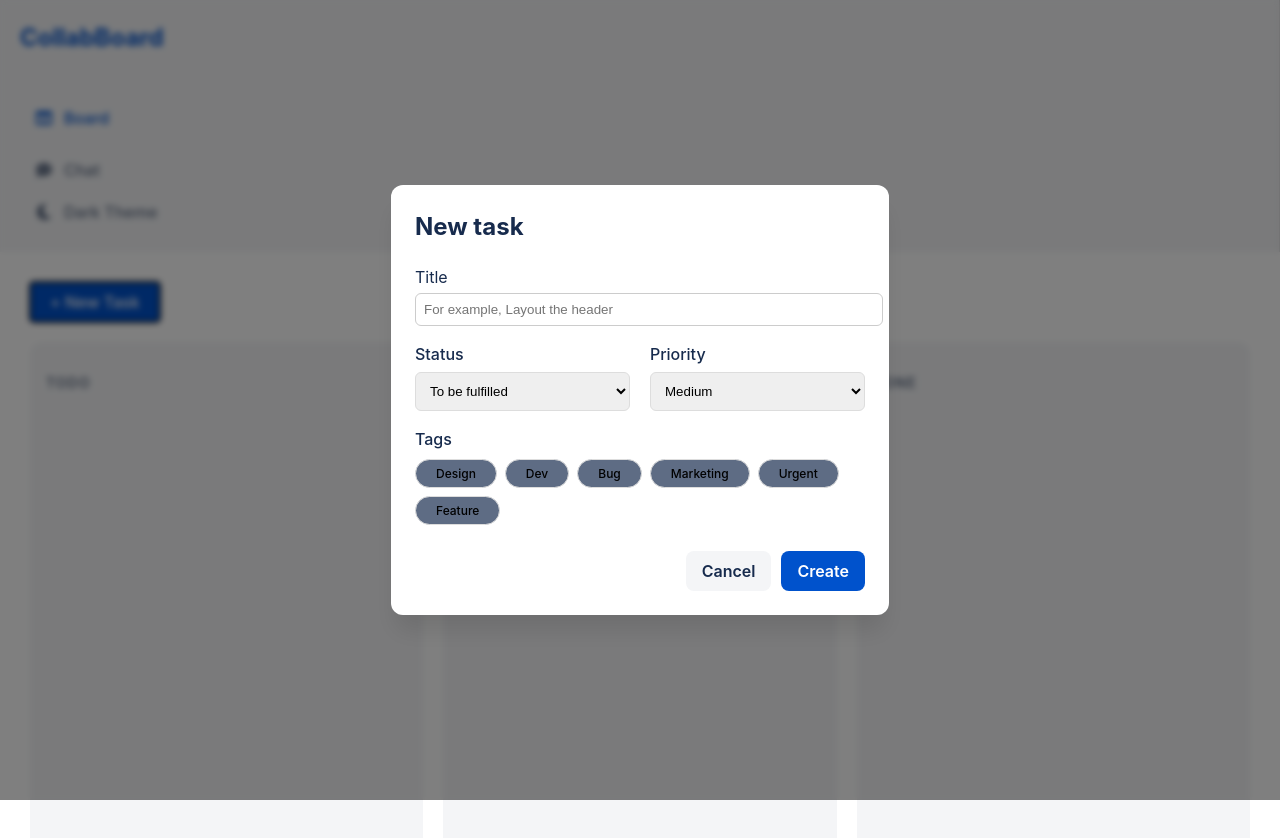
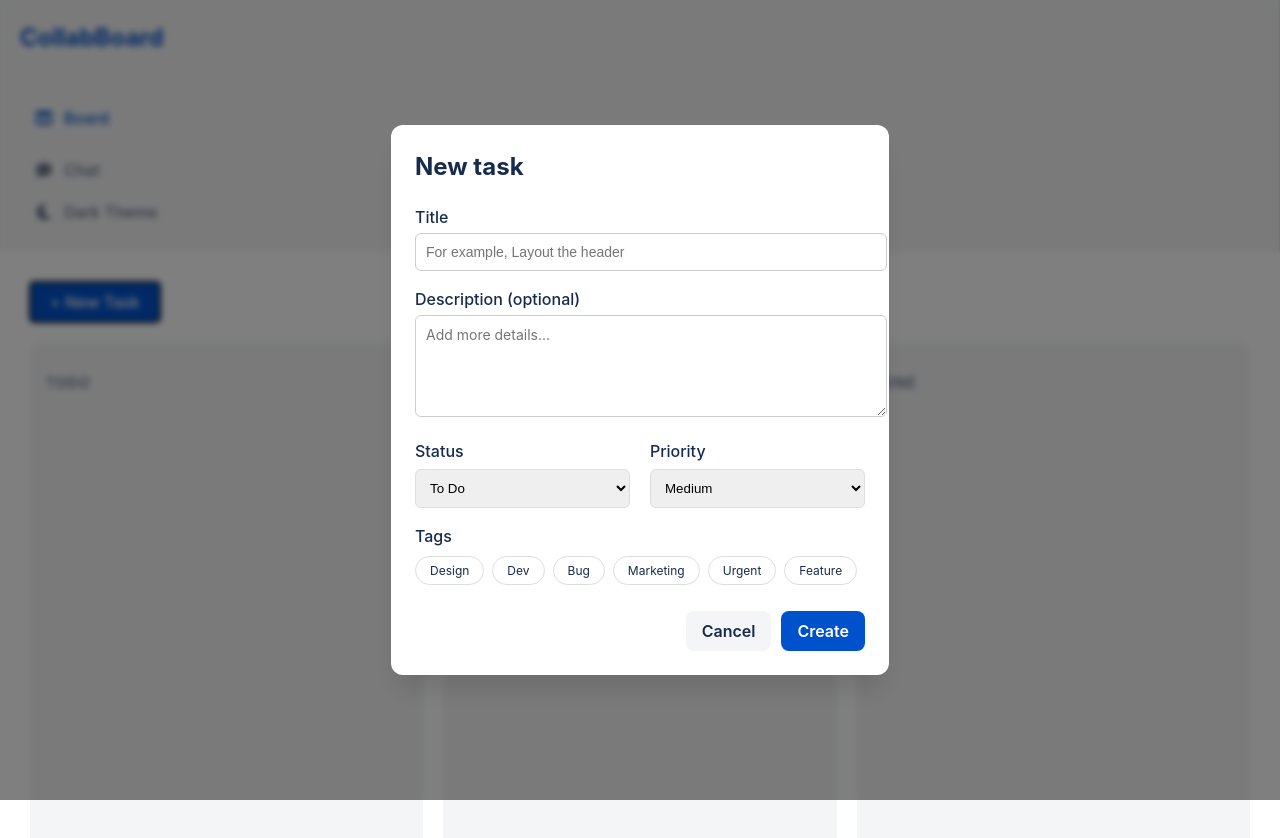
Before and after one commit to Cauteros974/collab-board, a React (Vite) app: page /board in a window 1280 px wide. Both pictures are taken after a click on the button "+ New Task". Shown: the top 838 px of the page. Built offline with nearby package versions, Linux system fonts and the light colour scheme.

Commit message:
Update CreateTaskModal.tsx

```diff
--- a/src/features/tasks/components/CreateTaskModal.tsx
+++ b/src/features/tasks/components/CreateTaskModal.tsx
@@ -1,12 +1,12 @@
 import React from 'react';
-import { useForm, Watch } from 'react-hook-form';
+import { useForm } from 'react-hook-form';
 import { zodResolver } from '@hookform/resolvers/zod';
 import { z } from 'zod';
 import { useTaskStore } from '../store';
 import { Button } from '../../../components/ui/Button/Button/Button';
 import { type Status, type Priority } from '../types';
 
-//Validation Scheme
+//Validation Schema
 const taskSchema = z.object({
     title: z.string().min(2, 'Minimum 2 characters').max(50, 'Maximum 50'),
     description: z.string().optional(),
@@ -44,7 +44,7 @@ export const CreateTaskModal: React.FC<Props> = ({ isOpen, onClose }) => {
     const currentTags = selectedTags || [];
     if(currentTags.includes(tag)) {
       setValue('tags', currentTags.filter(t => t !== tag));
-    } else{
+    } else {
       setValue('tags', [...currentTags, tag]);
     }
   };
@@ -76,24 +76,49 @@ export const CreateTaskModal: React.FC<Props> = ({ isOpen, onClose }) => {
         <h2 style={{ marginTop: 0, marginBottom: 20 }}>New task</h2>
         <form onSubmit={handleSubmit(onSubmit)} style={{ display: 'flex', flexDirection: 'column', gap: 16 }}>
 
-
-
+          {/*Title*/}
           <div>
-            <label style={{ display: 'block', marginBottom: 4 }}>Title</label>
+            <label style={{ display: 'block', marginBottom: 4, fontWeight: 500 }}>Title</label>
             <input
               {...register('title')}
               placeholder='For example, Layout the header'
-              style={{ width: '100%', padding: 8, borderRadius: 6, border: '1px solid #ccc' }}
+              style={{
+                width: '100%',
+                padding: 10,
+                borderRadius: 6,
+                border: '1px solid #ccc',
+                fontSize: '14px'
+              }}
             />
             {errors.title && <span style={{ color: 'red', fontSize: 12 }}>{errors.title.message}</span>}
           </div>
 
+          {/*Description (optional)*/}
+          <div>
+            <label style={{ display: 'block', marginBottom: 4, fontWeight: 500 }}>Description (optional)</label>
+            <textarea
+              {...register('description')}
+              placeholder='Add more details...'
+              style={{
+                width: '100%',
+                padding: 10,
+                borderRadius: 6,
+                border: '1px solid #ccc',
+                fontSize: '14px',
+                minHeight: '80px',
+                resize: 'vertical',
+                fontFamily: 'inherit'
+              }}
+            />
+          </div>
+
+          {/*Status and Priority*/}
           <div style={{display: 'flex', gap: 20 }}>
             <div style={{ flex: 1}}>
               <label style={{ display: 'block', marginBottom: 6, fontWeight: 500 }}>Status</label>
               <select {...register('status')} style={{ width: '100%', padding: '10px', borderRadius: 6, border: '1px solid #ddd'  }}>
-                <option value="todo">To be fulfilled</option>
-                <option value="in-progress">At work</option>
+                <option value="todo">To Do</option>
+                <option value="in-progress">In Progress</option>
                 <option value="done">Done</option>
               </select>
             </div>
@@ -120,12 +145,14 @@ export const CreateTaskModal: React.FC<Props> = ({ isOpen, onClose }) => {
                     type="button"
                     onClick={() => toggleTag(tag)}
                     style={{
-                      padding: '6px 20px',
+                      padding: '6px 14px',
                       borderRadius:'20px',
-                      border: isSelected ? '1px solid var(--color-primary)' : '1px solid #ddd',
-                      background: isSelected ? 'white' : 'var(--color-text-secondary)',
+                      border: isSelected ? '2px solid var(--color-primary)' : '1px solid #ddd',
+                      background: isSelected ? 'var(--color-primary)' : 'white',
+                      color: isSelected ? 'white' : 'var(--color-text-primary)',
                       cursor: 'pointer',
                       fontSize: '12px',
+                      fontWeight: isSelected ? 600 : 400,
                       transition: 'all 0.2s'
                     }}
                   >
```
